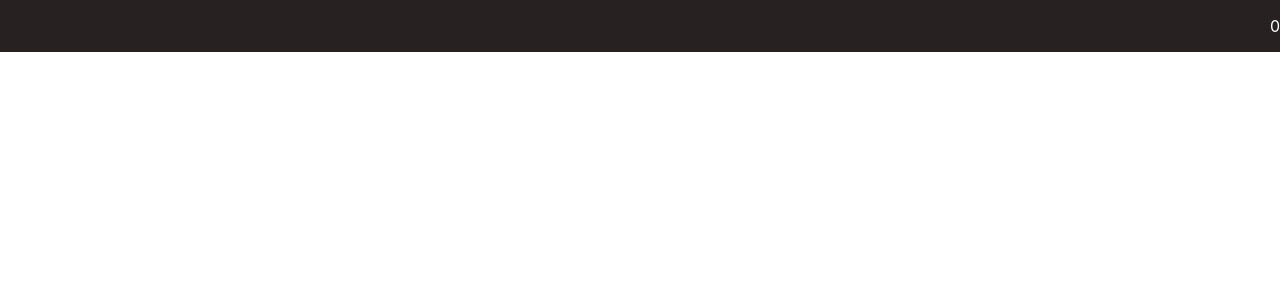
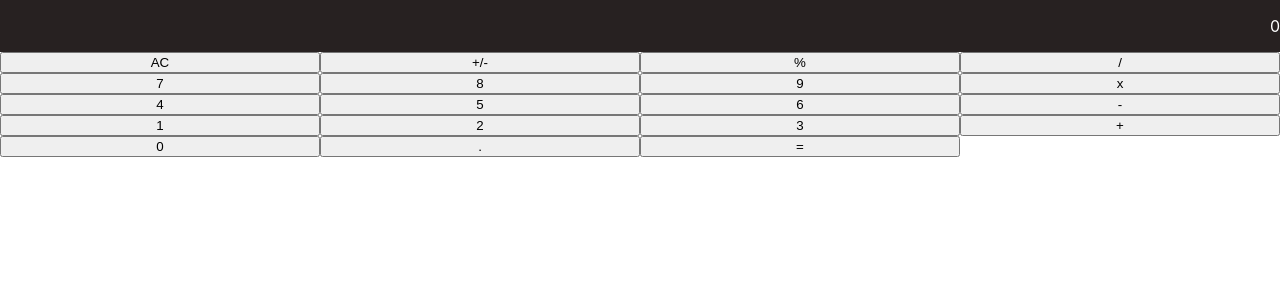
Before and after one commit to yersel500/math-magicians, a React (Create React App) app: page / in a window 1280 px wide. Shown: the top 300 px of the page. Built offline with nearby package versions, Linux system fonts and the light colour scheme.

Commit message:
Style Calculator

```diff
--- a/package.json
+++ b/package.json
@@ -6,6 +6,7 @@
     "@testing-library/jest-dom": "^5.16.2",
     "@testing-library/react": "^12.1.4",
     "@testing-library/user-event": "^13.5.0",
+    "prop-types": "^15.8.1",
     "react": "^17.0.2",
     "react-dom": "^17.0.2",
     "react-scripts": "5.0.0",
--- a/src/App.js
+++ b/src/App.js
@@ -1,10 +1,11 @@
 import './App.css';
-import { ShowResult } from './components/Calculator';
+import { ShowResult, Calculator } from './components/Calculator';
 
 function App() {
   return (
     <div className="App-Calculator">
       <ShowResult />
+      <Calculator />
     </div>
   );
 }
--- a/src/components/Calculator.css
+++ b/src/components/Calculator.css
@@ -8,3 +8,9 @@
 .result {
   color: #fff;
 }
+
+.keyContainer {
+  display: grid;
+  grid-template-columns: 1fr 1fr 1fr 1fr;
+  grid-template-rows: 1fr 1fr 1fr 1fr 1fr;
+}
--- a/src/components/Calculator.js
+++ b/src/components/Calculator.js
@@ -1,29 +1,32 @@
-import './Calculator.css'
+import './Calculator.css';
 import PropTypes from 'prop-types';
 import React from 'react';
 
 export const ShowResult = (props) => {
-  const {result} = props;
+  const { result } = props;
   return (
-  <div className='result-container'>
-    <p className='result'>{result}</p>
-  </div>);
-}
+    <div className="result-container">
+      <p className="result">{result}</p>
+    </div>
+  );
+};
 
-ShowResult.defaultProps = { result: 0};
-ShowResult.propTypes = { result: PropTypes.number};
+ShowResult.defaultProps = { result: 0 };
+ShowResult.propTypes = { result: PropTypes.number };
 
 export const KeyCalc = (props) => {
   const { eachKey } = props;
   return (
-    <input type='button' className='eachKey'>{eachKey}</input>
+    <input type="button" className="eachKey" value={eachKey} />
   );
-}
+};
 
-class Calculator extends React.Component {
+KeyCalc.defaultProps = { eachKey: '0' };
+KeyCalc.propTypes = { eachKey: PropTypes.string };
+
+export class Calculator extends React.Component {
   constructor(props) {
     super(props);
-    this.state = { operation: 0};
     this.myKeys = [
       {
         eachKey: 'AC',
@@ -85,5 +88,12 @@
     ];
   }
 
-
+  render() {
+    return (
+      <div className="keyContainer">
+        {this.myKeys.map((element) => (
+          <KeyCalc eachKey={element.eachKey} key={element.eachKey} />))}
+      </div>
+    );
+  }
 }
```
Also changed, not shown: 1 other file (tests, documents, lock files or other folders).
